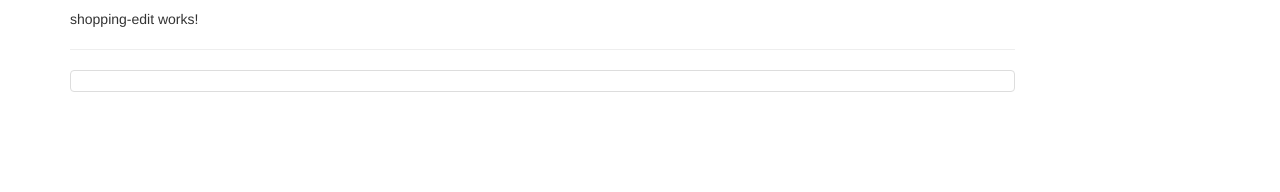
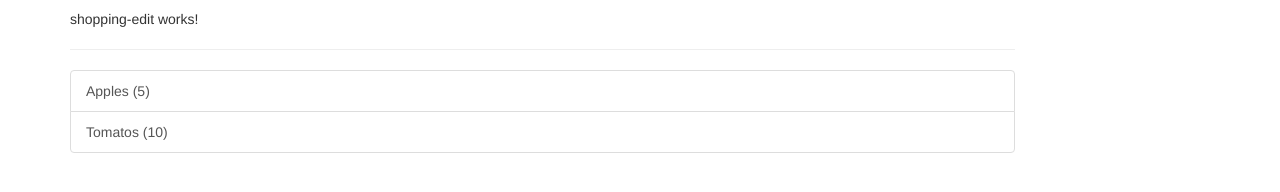
Before and after one commit to ssamsara98/angular-complete-guide, an Angular app in the folder 01-the-basics/: page / in a window 1280 px wide. Shown: the part 326-518 px from the top of the page. Built offline with nearby package versions, Linux system fonts and the light colour scheme.

Commit message:
Creating and Outputting the Shopping List

```diff
--- a/01-the-basics/src/app/shopping-list/shopping-list.component.html
+++ b/01-the-basics/src/app/shopping-list/shopping-list.component.html
@@ -3,7 +3,9 @@
 		<app-shopping-edit></app-shopping-edit>
 		<hr>
 		<ul class="list-group">
-			<a href="#" class="list-group-item" style="cursor: pointer;"></a>
+			<a href="#" class="list-group-item" style="cursor: pointer;" *ngFor="let ingredient of ingredients">
+				{{ingredient.name}} ({{ingredient.amount}})
+			</a>
 		</ul>
 	</div>
 </div>
--- a/01-the-basics/src/app/shopping-list/shopping-list.component.ts
+++ b/01-the-basics/src/app/shopping-list/shopping-list.component.ts
@@ -1,4 +1,6 @@
 import { Component, OnInit } from "@angular/core";
+
+import { Ingredient } from "../shared/ingredient.model";
 
 @Component({
 	selector: "app-shopping-list",
@@ -6,7 +8,10 @@
 	styleUrls: ["./shopping-list.component.scss"],
 })
 export class ShoppingListComponent implements OnInit {
-	ingredients = [];
+	ingredients: Ingredient[] = [
+		new Ingredient("Apples", 5),
+		new Ingredient("Tomatos", 10),
+	];
 
 	constructor() {}
 
```
